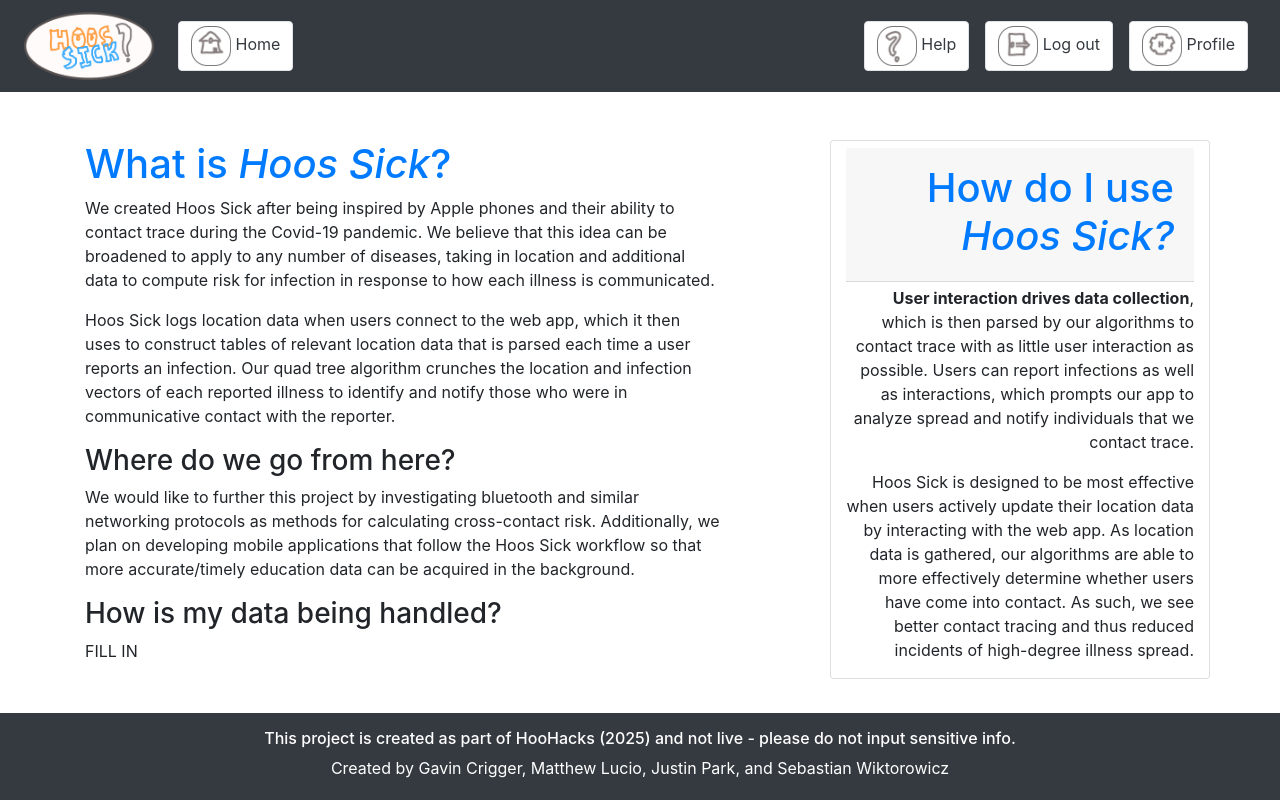
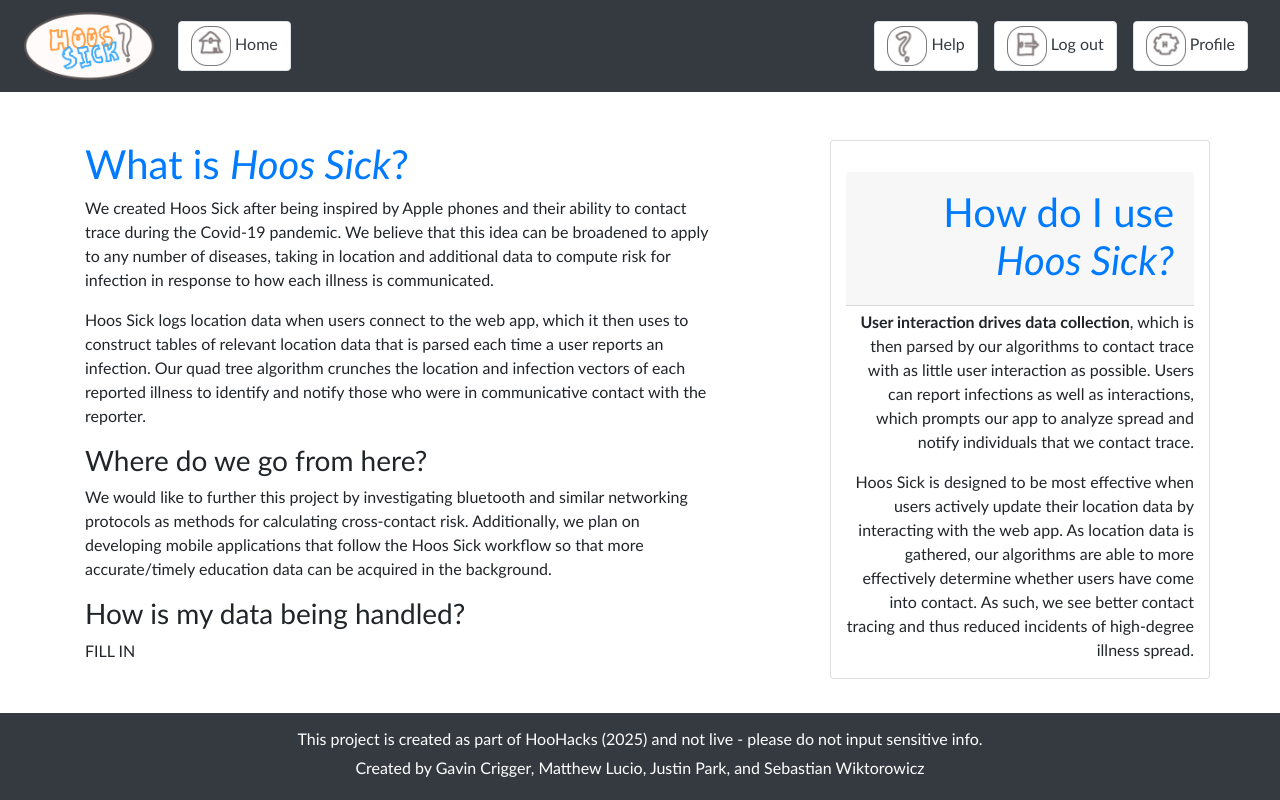
Before and after one commit to MatthewELucio/ContactTracingAppHooHacks, a Django app: page /help/ in a window 1280 px wide. Run offline with Django 4.2, Linux system fonts and the light colour scheme; some libraries are stand-ins or nearby versions.

Commit message:
changed font

```diff
--- a/App/templates/base.html
+++ b/App/templates/base.html
@@ -1,6 +1,8 @@
 {% load static %}
 <html lang="en">
 <link rel="stylesheet" href="{% static 'style.css' %}">
+<html style="font-family: 'Trebuchet MS'">
+    <body style="font-family:'Trebuchet MS'">
 <head>
     <meta charset="UTF-8">
     <meta name="viewport" content="width=device-width, initial-scale=1.0">
```
